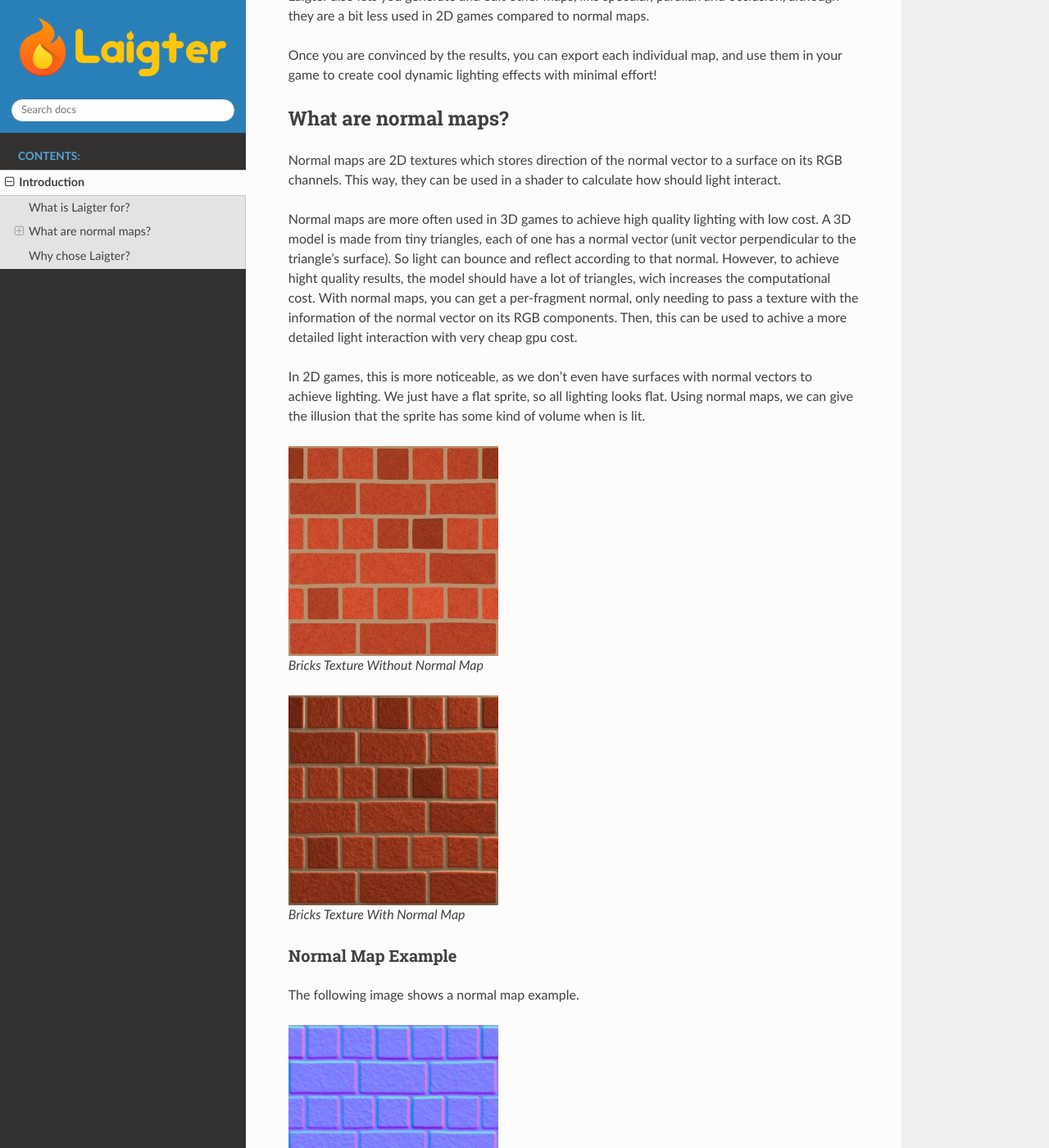
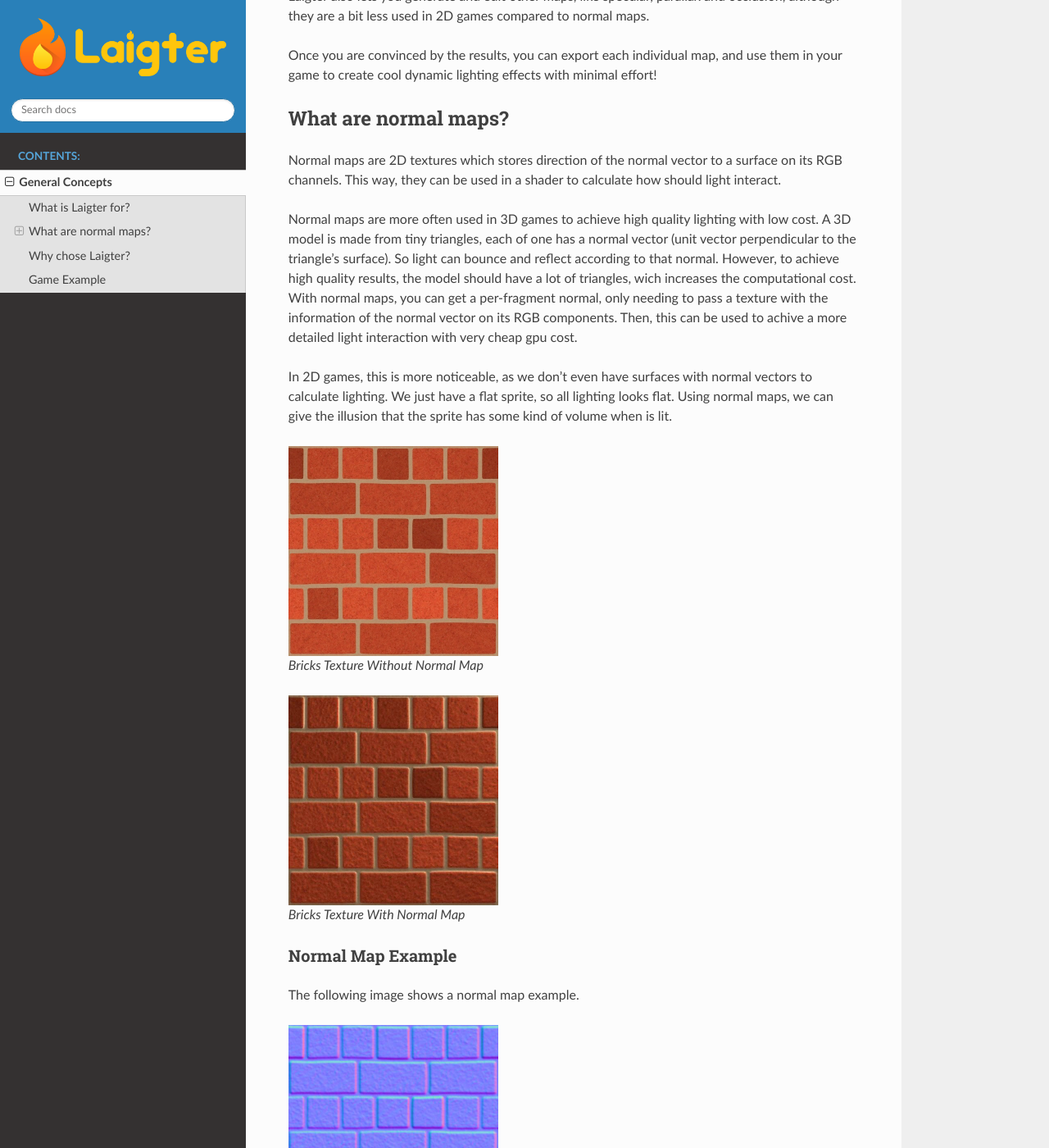
Before and after one commit to azagaya/laigter-docs, a Sphinx documentation site: the page built from docs/source/Introduction/intro.rst, in a window 1280 px wide and 1400 px high, scrolled down 787 px. Shown: the whole window at 82% size. Built offline with Sphinx 7.4.7 and the Read the Docs theme 2.0.0, drawn with Linux system fonts in a browser that asks for light colours; formulas are drawn with MathJax 3; some of the changed text lies outside the part shown.

Commit message:
Added example gif

```diff
--- a/docs/source/Introduction/intro.rst
+++ b/docs/source/Introduction/intro.rst
@@ -1,5 +1,5 @@
-Introduction
-=============
+General Concepts
+================
 
 What is Laigter for?
 --------------------
@@ -26,14 +26,15 @@
 
 Normal maps are more often used in 3D games to achieve high quality lighting with low
 cost. A 3D model is made from tiny triangles, each of one has a normal vector (unit
-vector perpendicular to the triangle's surface). So light can bounce and reflect according to that normal. However, to achieve hight quality results, the model should have
+vector perpendicular to the triangle's surface). So light can bounce and reflect
+according to that normal. However, to achieve high quality results, the model should have
 a lot of triangles, wich increases the computational cost. With normal maps, you can
 get a per-fragment normal, only needing to pass a texture with the information of the
 normal vector on its RGB components. Then, this can be used to achive a more detailed
 light interaction with very cheap gpu cost.
 
 In 2D games, this is more noticeable, as we don't even have surfaces with normal
-vectors to achieve lighting. We just have a flat sprite, so all lighting looks flat.
+vectors to calculate lighting. We just have a flat sprite, so all lighting looks flat.
 Using normal maps, we can give the illusion that the sprite has some kind of volume
 when is lit.
 
@@ -60,12 +61,12 @@
 quite simple. It stores the *x*, *y*, and *z* components of the vector on the *R*,
 *G*, and *B* channels respectively, but with a small change. As a normal vector is
 an unitary vector (its length is equal to 1), you only need values from -1 to 1 for
-each axis. But RGB can store values from 0 to 1, so we normal map has the components
+each axis. But RGB can store values from 0 to 1, so the normal map has the components
 of the vector scaled by 0.5, and with a 0.5 offset. This causes the vector
 :math: `(0.0, 0.0, 1.0)`
 (normal vector pointing directly to screen) would transform into
 :math: `(0.5, 0.5, 1.0)`
-And this is the reazon why normal maps have that blueish color.
+, and this is the reazon why normal maps have that blueish color.
 
 Why chose Laigter?
 ------------------
@@ -81,3 +82,10 @@
 The real time preview lets you check the result inmediatly.
 
 Laigter's rendering is done in OpenGL 2.x standar, so you can use it on old machines.
+
+Game Example
+------------
+
+This is how my current game looks, using Laigter for normal maps:
+
+.. image:: img/example.gif
--- a/docs/source/conf.py
+++ b/docs/source/conf.py
@@ -34,7 +34,8 @@
 # extensions coming with Sphinx (named 'sphinx.ext.*') or your custom
 # ones.
 extensions = [
-    'sphinx.ext.mathjax',
+    "sphinx_tabs.tabs",
+    "sphinx.ext.imgmath",
 ]
 
 # Add any paths that contain templates here, relative to this directory.
```
Also changed, not shown: docs/source/Introduction/img/example.gif (added).
